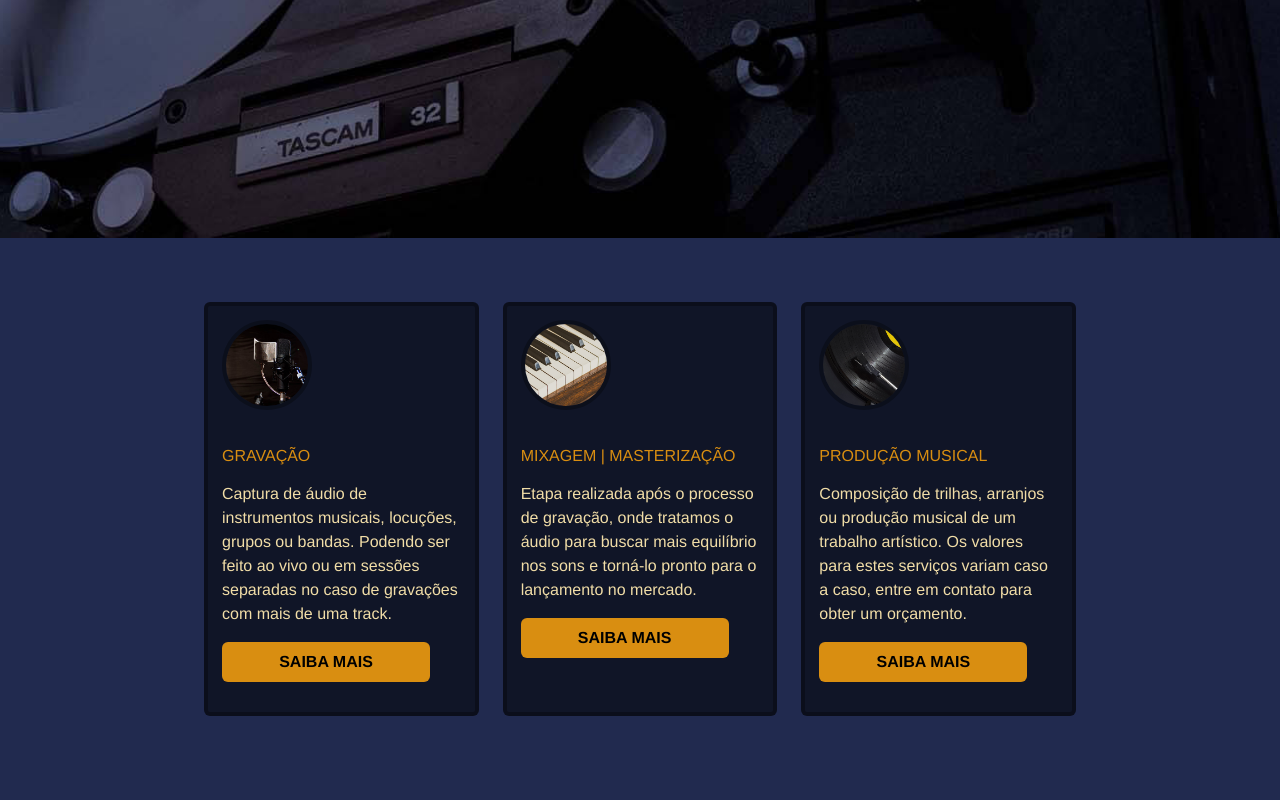
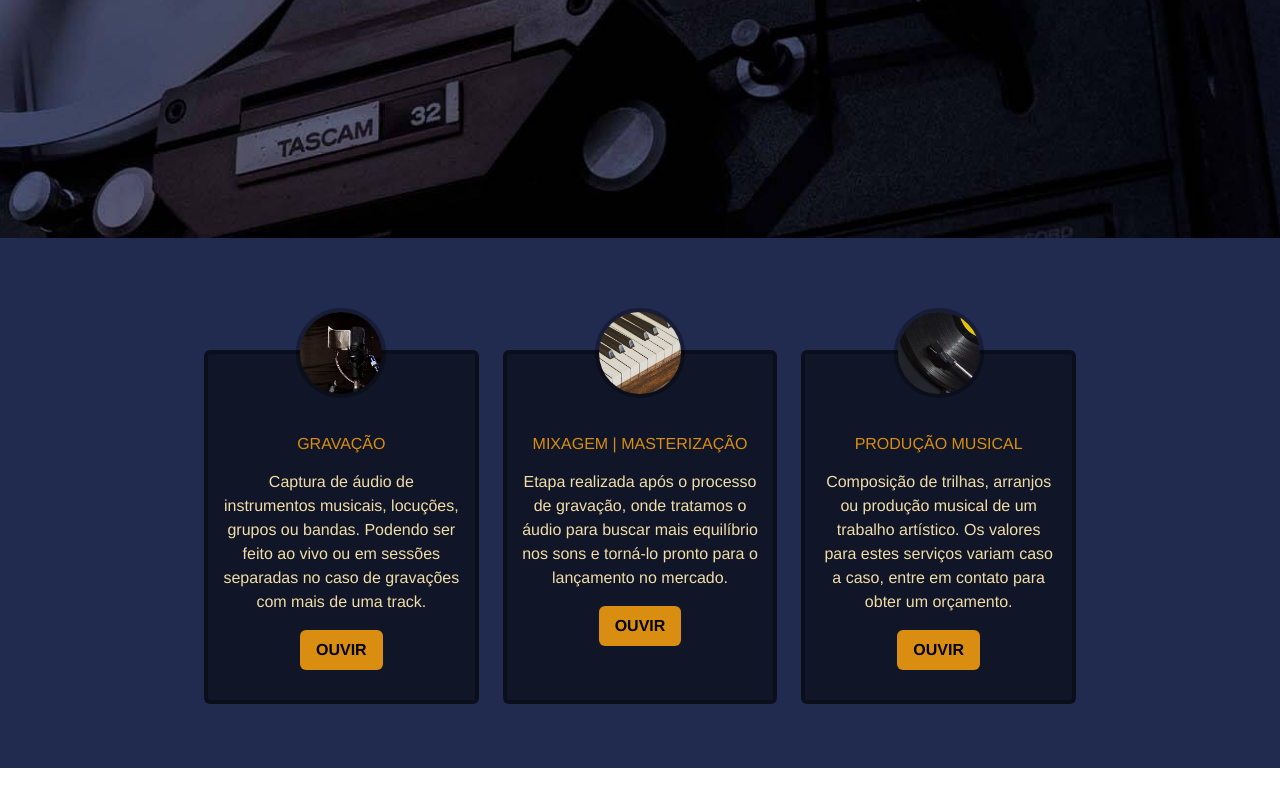
Before and after one commit to Juliana-Castilho/nucci-producoes, a Next.js app: page / in a window 1280 px wide. Shown: the part 426-1226 px from the top of the page. After the commit the page ends 1194 px from the top, so only its background shows below. Built offline with nearby package versions, Linux system fonts and the light colour scheme.

Commit message:
add link to button and style to card

```diff
--- a/public/card/CardList.js
+++ b/public/card/CardList.js
@@ -3,16 +3,19 @@ const CardList = [
     img: '/card/img_portfolio1.jpg',
     title: 'Gravação',
     text: 'Captura de áudio de instrumentos musicais, locuções, grupos ou bandas. Podendo ser feito ao vivo ou em sessões separadas no caso de gravações com mais de uma track.',
+    link: '/portfolio',
   },
   {
     img: '/card/img_portfolio2.jpg',
     title: 'Mixagem | Masterização',
     text: 'Etapa realizada após o processo de gravação, onde tratamos o áudio para buscar mais equilíbrio nos sons e torná-lo pronto para o lançamento no mercado.',
+    link: '/portfolio',
   },
   {
     img: '/card/img_portfolio3.jpg',
     title: 'Produção Musical',
     text: 'Composição de trilhas, arranjos ou produção musical de um trabalho artístico. Os valores para estes serviços variam caso a caso, entre em contato para obter um orçamento.',
+    link: '/portfolio',
   },
 ];
 
--- a/src/components/Button/Button.tsx
+++ b/src/components/Button/Button.tsx
@@ -7,7 +7,7 @@ interface IButtonProps extends ButtonHTMLAttributes<HTMLBRElement> {
 
 export const Button = ({ children, icon }: IButtonProps) => {
   return (
-    <button className="rounded-md font-bold flex justify-center item-center gap-3 p-2 bg-primary text-1xl mt-4 mb-4 w-52">
+    <button className="rounded-md font-bold flex justify-center item-center gap-3 py-2 bg-primary text-1xl mt-4 mb-4 px-4">
       <span>{children}</span>
       {icon}
     </button>
--- a/src/components/Card/Card.js
+++ b/src/components/Card/Card.js
@@ -1,6 +1,9 @@
 import CardList from '../../../public/card/CardList';
 import React from 'react';
 import { Button } from '../Button/Button';
+
+import styles from './Card.module.css';
+import Link from 'next/dist/client/link';
 
 export default function Card() {
   return (
@@ -9,7 +12,8 @@ export default function Card() {
         <div className="grid lg:grid-cols-3">
           {CardList.map((card) => {
             return (
-              <div className="mx-auto mr-3 ml-3 px-3.5 py-3.5 rounded-md bg-black/50 mb-5 border-4 border-black/30">
+              <div className="mx-auto text-center mr-3 ml-3 px-3.5 py-3.5 rounded-md bg-black/50 mt-12 mb-16 lg:mb-0 border-4 border-black/30">
+                <div className={`inline-flex ${styles.portfolioImage}`}>
                   <img
                     className="rounded-full mb-5 border-4 border-black/30"
                     src={card.img}
@@ -17,11 +21,18 @@ export default function Card() {
                     height={90}
                     width={90}
                   />
+                </div>
+                <div>
                   <h3 className="py-3.5 text-primary">
                     {card.title.toUpperCase()}
                   </h3>
                   <p className="text-secondary">{card.text}</p>
-                <Button>SAIBA MAIS</Button>
+                </div>
+                <div className="inline-flex">
+                  <a href={card.link}>
+                    <Button>OUVIR</Button>
+                  </a>
+                </div>
               </div>
             );
           })}
--- /dev/null
+++ b/src/components/Card/Card.module.css
@@ -0,0 +1,3 @@
+.portfolioImage {
+  margin-top: -60px;
+}
```
Lines whose indentation alone changed are shown as unchanged.
